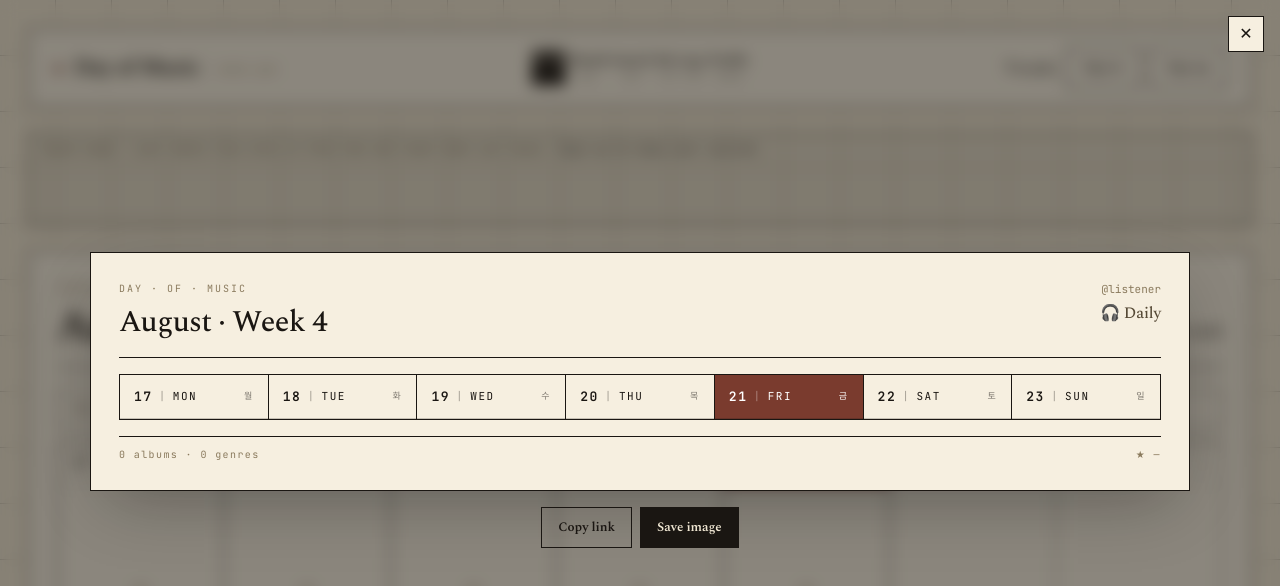
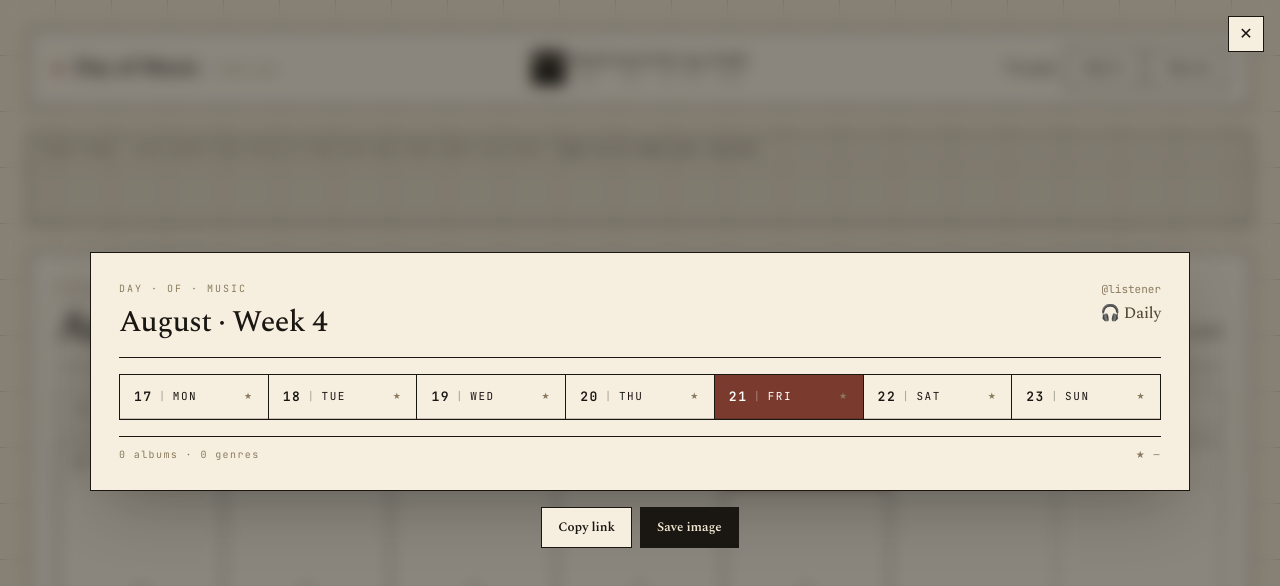
Before and after one commit to hit-that-drum/day-of-music, a Next.js app: page /week in a window 1280 px wide. Both pictures are taken after a click on the button "Share week". Shown: the top 586 px of the page. Built offline with nearby package versions, Linux system fonts and the light colour scheme; no server answers; what i18n-iso-countries would draw is missing.

Commit message:
[feature/260529-styling] when share week card exposing the rate for that album or song

```diff
--- a/src/components/day-of-music/share-card.tsx
+++ b/src/components/day-of-music/share-card.tsx
@@ -99,6 +99,7 @@ export function ShareCard({
           <div className="dom-grid dom-share-week" style={{ ["--cols" as string]: cells.length }}>
             {cells.map(({ d, outOfMonth, album }) => {
               const isToday = fmtDate(d) === fmtDate(today);
+
               return (
                 <div
                   key={fmtDate(d)}
@@ -111,7 +112,9 @@ export function ShareCard({
                     <span className="dom-day-num">{d.getDate()}</span>
                     <span className="dom-day-bar">|</span>
                     <span className="dom-day-dow">{DOW[d.getDay()]}</span>
-                    <span className="dom-day-dowKo">{DOW_KO[d.getDay()]}</span>
+                    <span className="dom-day-album-rating">
+                      <span>★</span>{album?.rating}
+                    </span>
                   </div>
                   {outOfMonth ? (
                     <div className="dom-day-body dom-day-empty dom-day-blank" aria-hidden="true" />
--- a/src/styles/day-of-music.css
+++ b/src/styles/day-of-music.css
@@ -735,11 +735,10 @@
 .dom-day-dow {
   color: var(--ink);
 }
-.dom-day-dowKo {
-  font-family: var(--font-mono);
+.dom-day-album-rating {
   font-size: 9px;
-  opacity: 0.55;
   margin-left: auto;
+  color: var(--ink3);
 }
 .dom-day[data-today="1"] .dom-day-hd {
   background-color: var(--accent);
@@ -1962,8 +1961,9 @@
   max-width: var(--dom-modal-w);
   /* Shared modal width (--dom-modal-w) keeps every overlay modal the same size.
      Fixed height: the modal stays put while only its inner content changes
-     (search results scroll internally instead of resizing the modal). */
-  height: min(620px, 86vh);
+     (the body scrolls internally instead of resizing the modal). Tall enough
+     for the manual-entry form (cover + title + artist) to fit without scroll. */
+  height: min(680px, 88vh);
   background-color: var(--panel);
   border: 1px solid var(--line);
   padding: 32px 36px;
@@ -2004,6 +2004,10 @@
   gap: 12px;
   flex: 1;
   min-height: 0;
+  /* Scroll the body (not the modal) when content is taller than the fixed
+     modal — e.g. the manual-entry form on a short viewport — so the pinned
+     actions row never gets overlapped. */
+  overflow-y: auto;
 }
 .dom-addflow-label {
   font-family: var(--font-mono);
@@ -2414,6 +2418,15 @@
   display: flex;
   gap: 8px;
 }
+/* The share buttons sit on the dimmed scrim, so the ghost "Copy link" button
+   needs a solid (non-transparent) fill — otherwise the darkened page shows
+   through. Panel fill keeps it distinct from the solid-ink "Save image". */
+.dom-share-actions .dom-btn-ghost {
+  background-color: var(--panel);
+}
+.dom-share-actions .dom-btn-ghost:hover {
+  background-color: var(--bg);
+}
 
 /* ── Sign-in gate ───────────────────────────────────────────────────────── */
 
```
